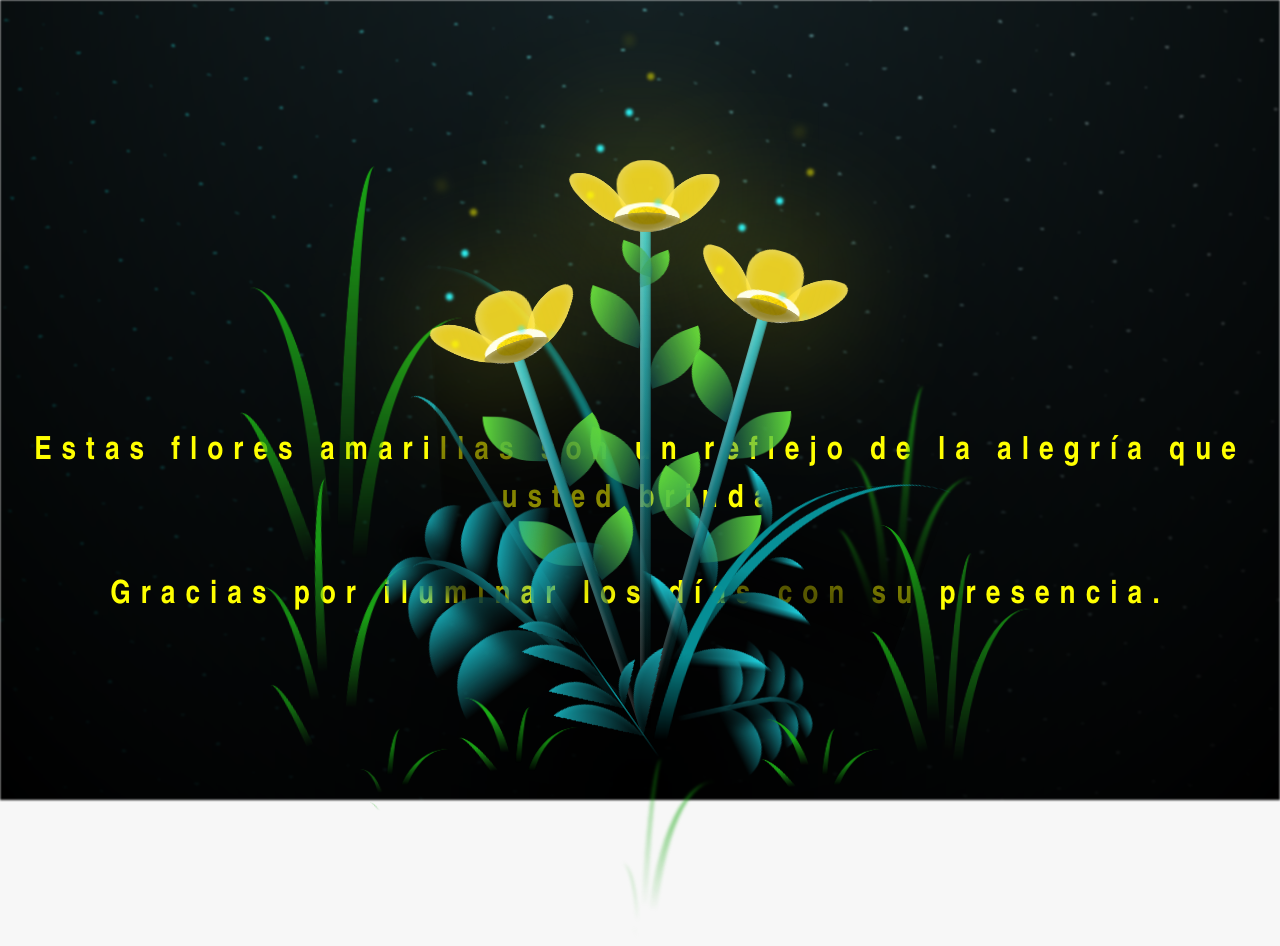
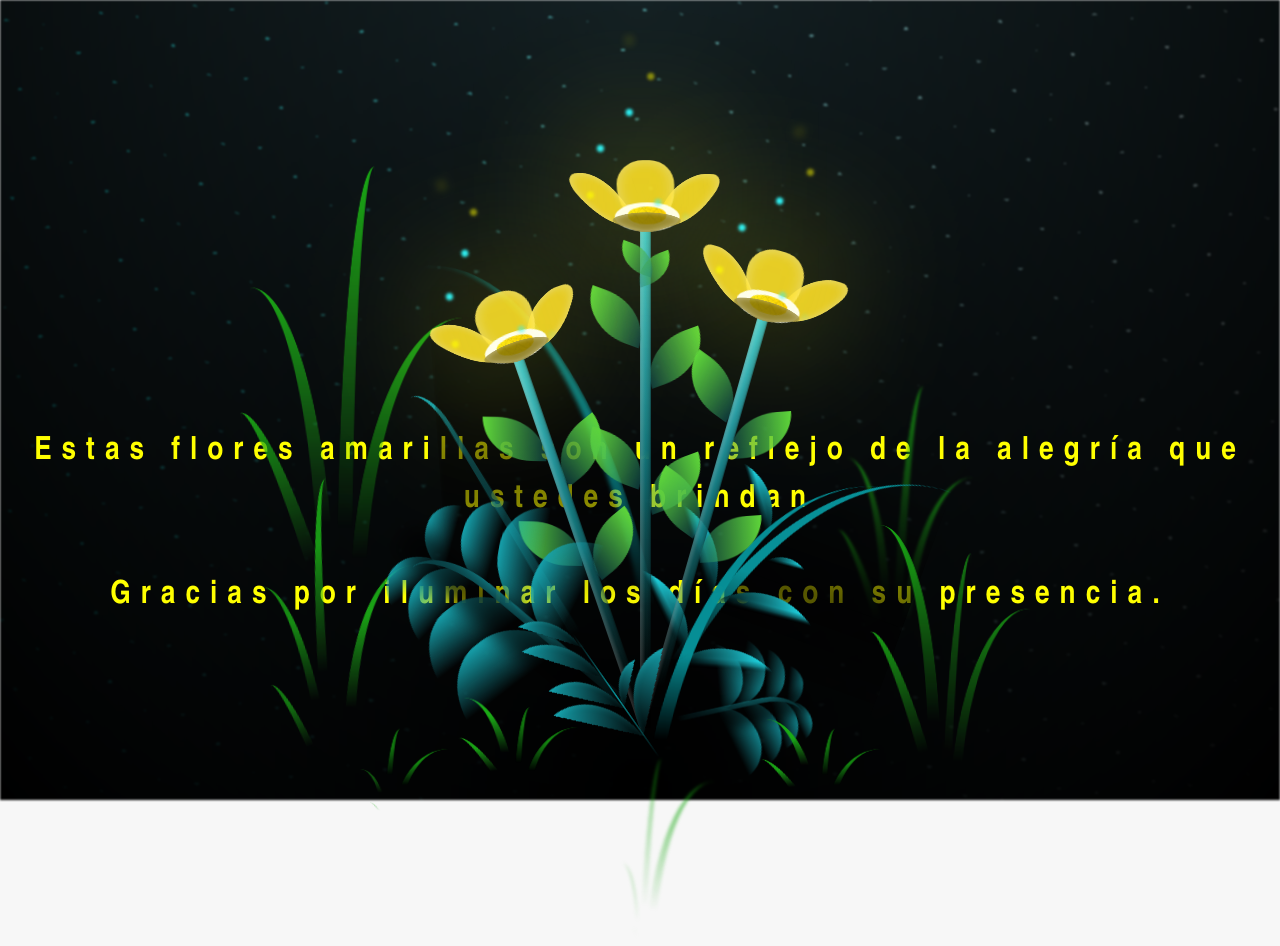
Before and after one commit to OsmanRizo/chavalos, a plain HTML site: page flower.html in a window 1280 px wide. Drawn offline with Linux system fonts and the light colour scheme.

Commit message:
Update flower.html

```diff
--- a/flower.html
+++ b/flower.html
@@ -14,7 +14,7 @@
 
     </div>
 
-    <h1 class="titulo">Estas flores amarillas son un reflejo de la alegría que usted brinda <br> <br>
+    <h1 class="titulo">Estas flores amarillas son un reflejo de la alegría que ustedes brindan <br> <br>
       Gracias por iluminar los días con su presencia.</h1>
     <div class="night"></div>
     <div class="flowers">
```
